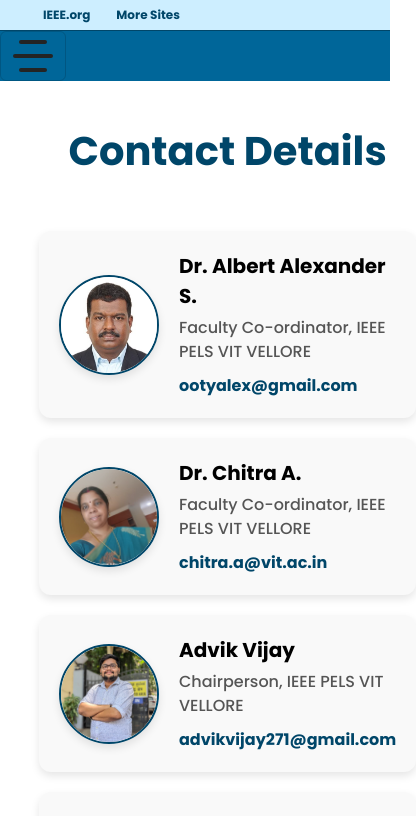
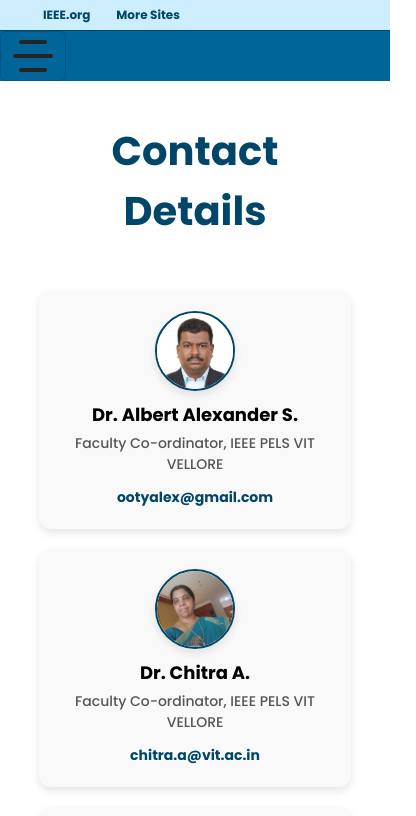
Before and after one commit to VARSITHA01/ieee-pels, a React (Create React App) app: page /contact in a window 390 px wide. Shown: the top 816 px of the page, 416 px wide, since content can reach past the window. Built offline with nearby package versions, Linux system fonts and the light colour scheme; the HTML template or start-up script is replaced by a standard one.

Commit message:
Update contact.css

```diff
--- a/src/Components/contact.css
+++ b/src/Components/contact.css
@@ -4,19 +4,19 @@
     padding: 40px 10%;
     font-family: 'Poppins', sans-serif;
     display: grid;
-    gap: 20px; /* Space between grid items (both horizontally and vertically) */
+    gap: 20px; /* Space between grid items */
 }
 
+/* Title */
 .contacttitle {
     font-size: 40px;
     font-weight: 700;
     color: rgb(0, 70, 105);
     text-align: center;
     margin-bottom: 30px;
-    grid-column: span 1; /* Title spans the full width */
 }
 
-/* Contact card styles */
+/* Contact Card */
 .contact_card {
     display: flex;
     align-items: center;
@@ -25,7 +25,7 @@
     padding: 20px;
     box-shadow: 0 4px 8px rgba(0, 0, 0, 0.1);
     transition: transform 0.2s, box-shadow 0.2s;
-    width: 100%; /* Make each card take full width by default */
+    width: 100%;
 }
 
 .contact_card:hover {
@@ -33,12 +33,13 @@
     box-shadow: 0 6px 12px rgba(0, 0, 0, 0.15);
 }
 
+/* Image */
 .contact_image {
-    width: 100px;
-    height: 100px;
+    width: 80px;
+    height: 80px;
     border-radius: 50%;
     object-fit: cover;
-    margin-right: 20px;
+    margin-right: 15px;
     border: 2px solid rgb(0, 70, 105);
     box-shadow: 0 4px 8px rgba(0, 0, 0, 0.1);
     transition: transform 0.3s ease-in-out;
@@ -48,26 +49,27 @@
     transform: scale(1.1);
 }
 
+/* Info */
 .contact_info {
     flex: 1;
 }
 
 .contact_name {
-    font-size: 20px;
+    font-size: 18px;
     font-weight: 600;
     color: black;
     margin-bottom: 5px;
 }
 
 .contact_position {
-    font-size: 16px;
+    font-size: 14px;
     font-weight: 500;
     color: #555;
     margin-bottom: 10px;
 }
 
 .contact_email {
-    font-size: 16px;
+    font-size: 14px;
     font-weight: 700;
     color: rgb(0, 70, 105);
     text-decoration: none;
@@ -78,22 +80,24 @@
     cursor: pointer;
 }
 
-/* Media query for larger screens (laptops and desktops) */
-@media (min-width: 768px) {
+/* Responsive Grid */
+@media (min-width: 1024px) {
     .contact {
-        grid-template-columns: repeat(1, 1fr); /* 1 columns for larger screens */
+        grid-template-columns: repeat(1, 1fr); /* 2 columns on large screens */
     }
 }
 
-/* Media query for mobile screens (phones) */
-@media (max-width: 767px) {
-    .contact {
-        display: grid; /* Ensure it's a grid for mobile */
-        grid-template-columns: repeat(1, 1fr); /* Single column */
-        gap: 20px; /* Add spacing between cards for mobile view */
+
+
+@media (max-width: 600px) {
+    .contact_card {
+        flex-direction: column; /* Stack image and info vertically */
+        align-items: center;
+        text-align: center;
     }
 
-    .contact_card {
-        width: 100%; /* Make each card take full width */
+    .contact_image {
+        margin-right: 0;
+        margin-bottom: 10px;
     }
 }
```
